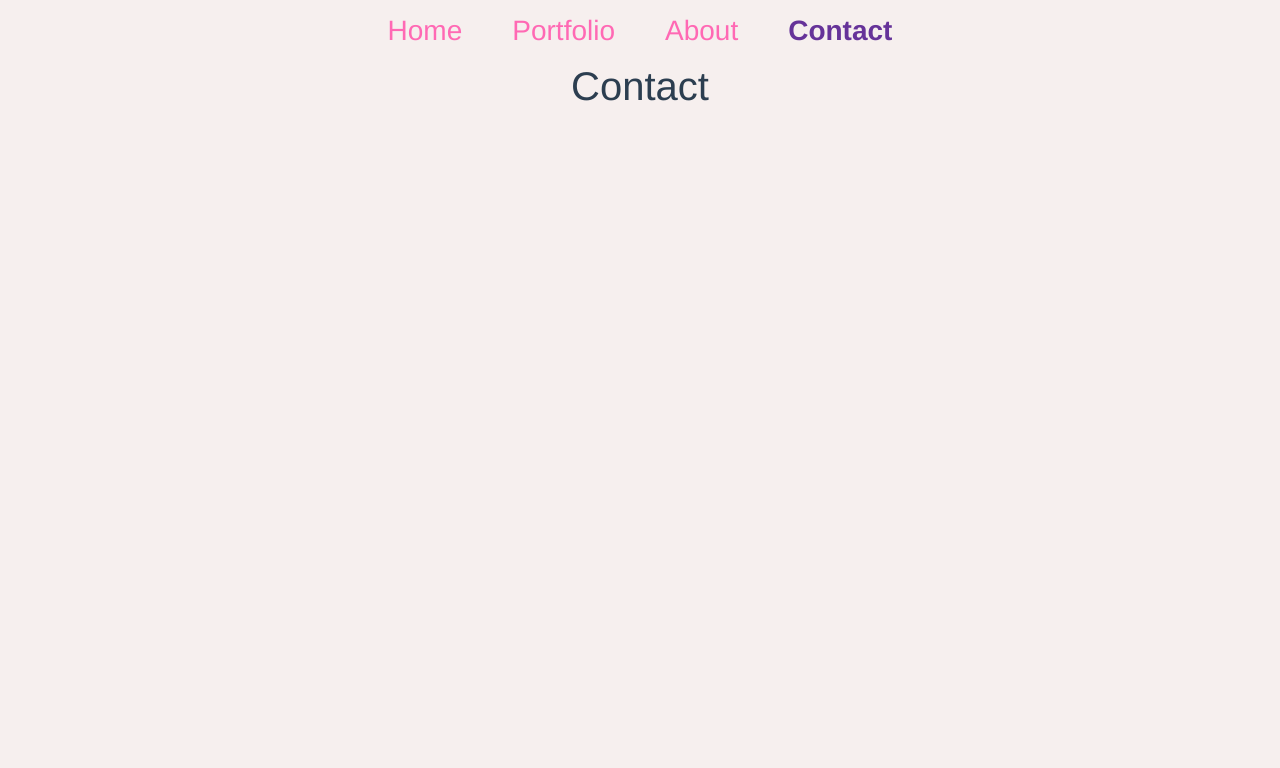
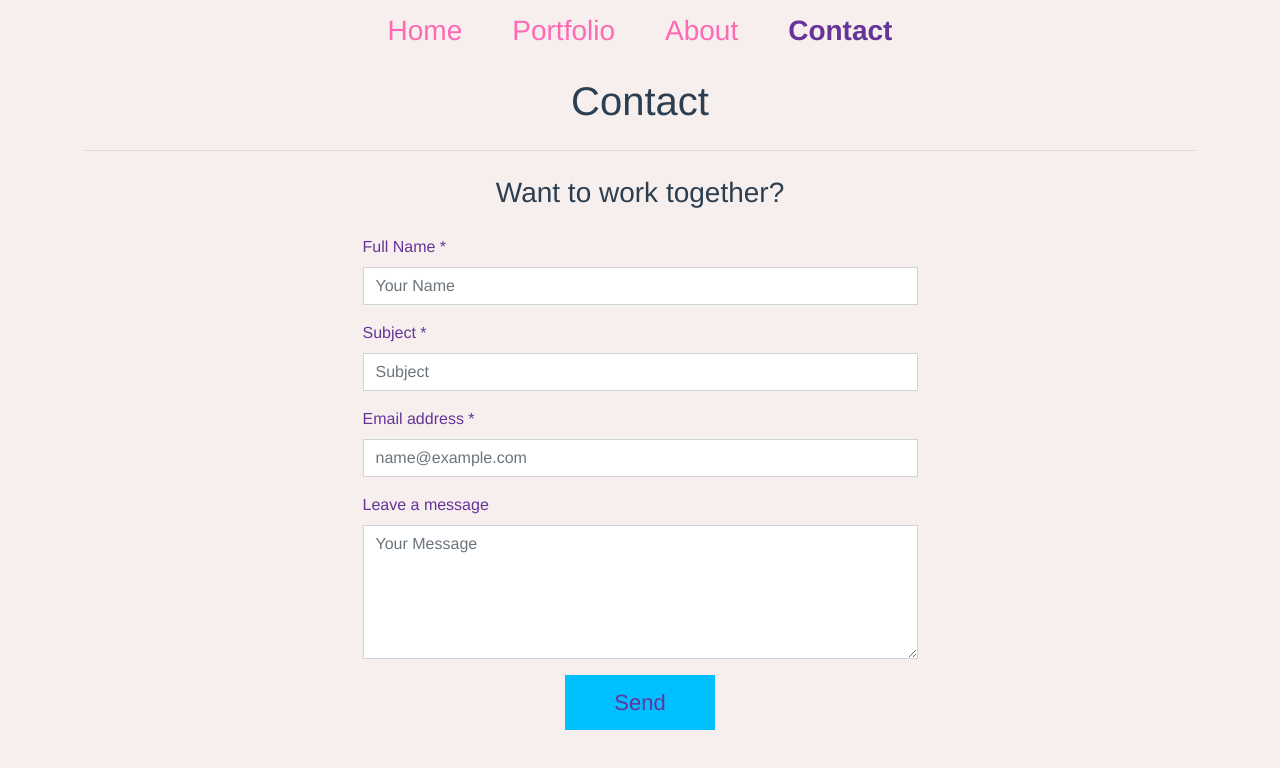
Before and after one commit to mpeck99/Portfolio, a Vue app: page /contact in a window 1280 px wide. Shown: the top 768 px of the page. Built offline with nearby package versions, Linux system fonts and the light colour scheme.

Commit message:
creating contact form

```diff
--- a/src/App.vue
+++ b/src/App.vue
@@ -10,7 +10,7 @@
 <script>
 /* eslint-disable quote-props */
 
-import Navigation from './components/Navigation';
+import Navigation from './components/Partials/Navigation';
 
 export default {
   name: 'App',
--- a/src/components/Contact.vue
+++ b/src/components/Contact.vue
@@ -1,12 +1,19 @@
 <template>
   <div class="container">
     <h1>Contact</h1>
+    <hr>
+    <ContactForm></ContactForm>
   </div>
 </template>
 
 <script>
+import ContactForm from './Partials/Form';
+
 export default {
   name: 'Contact',
+  components: {
+    ContactForm,
+  },
   data() {
     return {
       msg: 'My Contact Page',
@@ -14,8 +21,3 @@ export default {
   },
 };
 </script>
-<style>
-  .navigation{
-  height: 100%;
-}
-</style>
--- /dev/null
+++ b/src/components/Partials/Form.vue
@@ -0,0 +1,57 @@
+<template>
+  <div>
+    <h3>Want to work together?</h3>
+  <form class="contact-form">
+    <div class="form-group">
+    <label for="fullname">Full Name *</label>
+    <input type="name" class="form-control" id="fullname"
+           placeholder="Your Name" required>
+  </div>
+      <div class="form-group">
+        <label for="subject">Subject *</label>
+        <input type="name" class="form-control" id="subject"
+               placeholder="Subject" required>
+      </div>
+    <div class="form-group">
+      <label for="email">Email address *</label>
+      <input type="email" class="form-control" id="email"
+           placeholder="name@example.com" required>
+    </div>
+    <div class="form-group">
+      <label for="msg">Leave a message</label>
+      <textarea class="form-control" id="msg" rows="5" placeholder="Your Message"></textarea>
+    </div>
+    <button type="submit" class="btn send">Send</button>
+  </form>
+  </div>
+</template>
+<style>
+  .contact-form{
+    width: 50%;
+    margin: 0 auto;
+  }
+  h1, h3{
+    margin: 25px;
+  }
+  h1{
+    border-bottom: thin;
+  }
+  .contact-form input,.contact-form textarea, .send{
+    border-radius: 0;
+  }
+  .send{
+    padding: 10px;
+    width: 150px;
+    background-color: deepskyblue;
+    color: rebeccapurple;
+    font-size: 22px;
+  }
+   .send:hover {
+     background-color: rebeccapurple;
+     color: deepskyblue;
+   }
+  label{
+    float: left;
+    color: rebeccapurple;
+  }
+</style>
```
Also changed, not shown: src/components/Partials/Navigation.vue (renamed from src/components/Navigation.vue).
